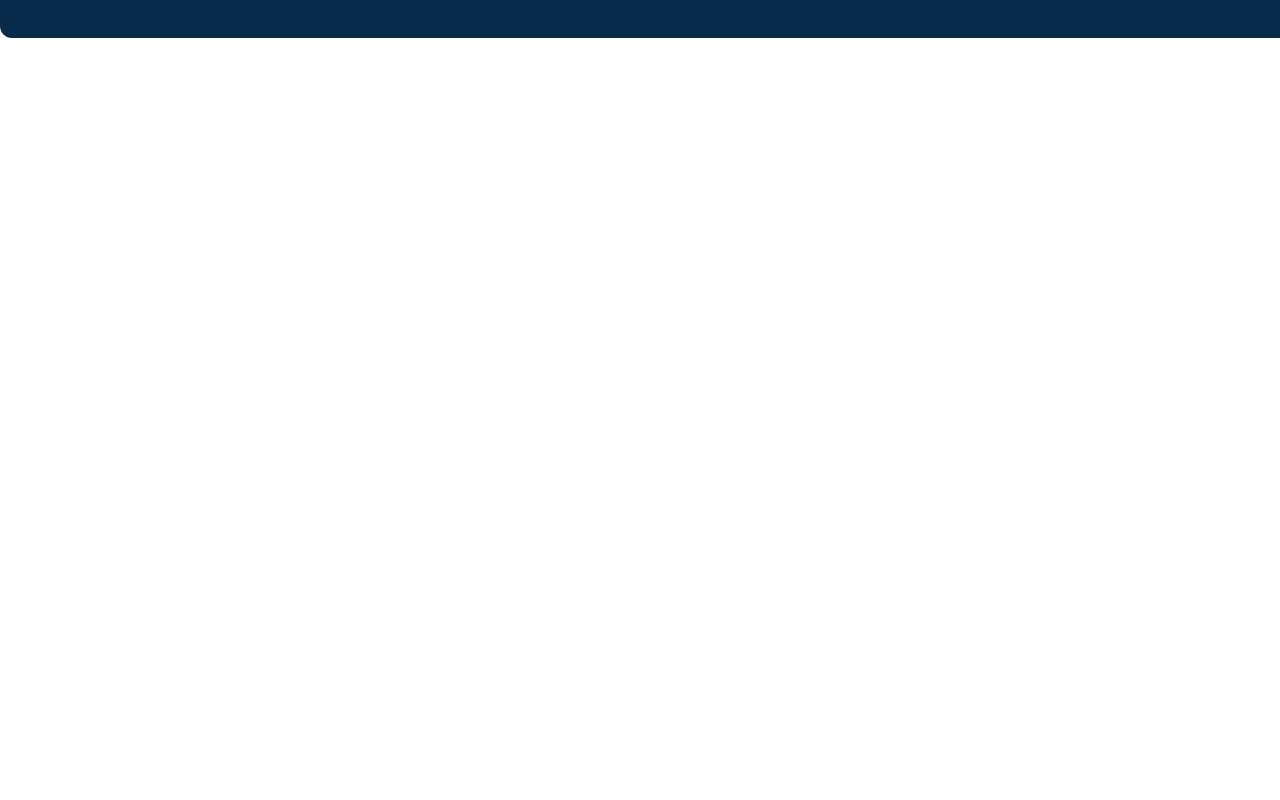
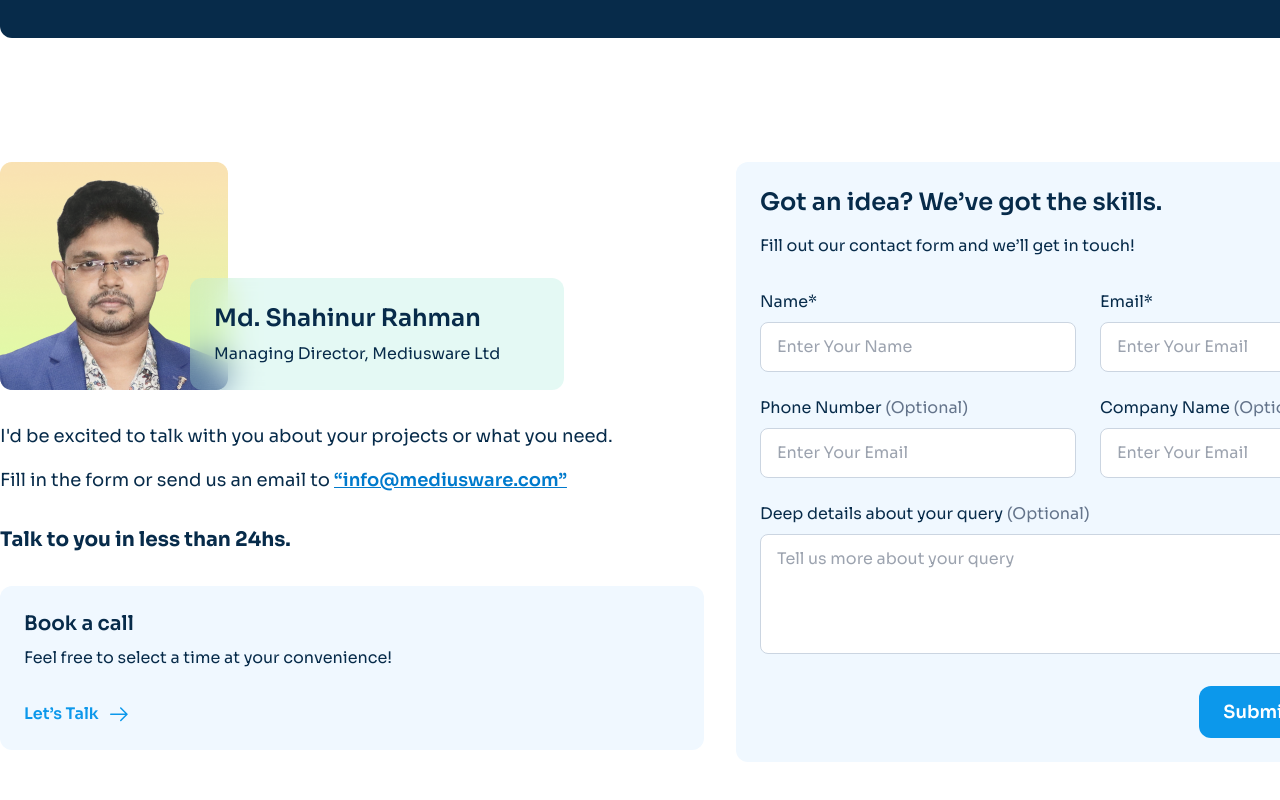
Before and after one commit to meherab-mhk/mediuswareTheme, a React (Vite) app: page / in a window 1280 px wide. Shown: the part 6726-7526 px from the top of the page. Before the commit the page ends 6888 px from the top, so only its background shows below. Built offline with nearby package versions, Linux system fonts and the light colour scheme.

Commit message:
inquiry section added

```diff
--- a/src/App.jsx
+++ b/src/App.jsx
@@ -2,6 +2,7 @@ import "./App.css";
 import AboutUs from "./components/AboutUs";
 import Achivement from "./components/Achivement";
 import Hero from "./components/Hero";
+import Inquiry from "./components/Inquiry";
 import Nav from "./components/Nav";
 import Newsletter from "./components/Newsletter";
 import Projects from "./components/Projects";
@@ -35,6 +36,7 @@ function App() {
         <Projects></Projects>
         <Achivement></Achivement>
         <Newsletter></Newsletter>
+        <Inquiry></Inquiry>
       </div>
     </>
   );
--- a/src/components/Achivement.jsx
+++ b/src/components/Achivement.jsx
@@ -10,7 +10,7 @@ const Achivement = () => {
           of whom have expressed nothing <br /> but positive feedback about our
           services. Take a moment to see for yourself.
         </p>
-        <div className="flex gap-6">
+        <div className="grid grid-cols-4 gap-6">
           <img className="" src="../../public/images/clutch.jpg" alt="" />
           <img
             className="rounded-lg"
--- /dev/null
+++ b/src/components/Inquiry.jsx
@@ -0,0 +1,137 @@
+import { GoArrowRight } from "react-icons/go";
+import { VscSend } from "react-icons/vsc";
+const Inquiry = () => {
+  return (
+    <div className="w-[1440px] mx-auto pb-[124px]">
+      <div className="grid grid-cols-2 gap-8">
+        <div className="col-span-1">
+          <div className="relative">
+            <img src="../../images/ceo-img.png" alt="" />
+            <div className="bg-[#A5EADA4D] p-6 rounded-xl absolute left-[27%] bottom-0 backdrop-blur-lg w-[374px]">
+              <h3 className="sora text-[#072B4A] text-2xl font-semibold mb-2">
+                Md. Shahinur Rahman
+              </h3>
+              <p className="sora text-[#072B4A] text-base font-normal">
+                Managing Director, Mediusware Ltd
+              </p>
+            </div>
+          </div>
+          <p className="sora text-[#072B4A] text-lg font-normal mt-8">
+            I'd be excited to talk with you about your projects or what you
+            need.
+          </p>
+          <p className="sora text-[#072B4A] text-lg font-normal mt-4">
+            Fill in the form or send us an email to{" "}
+            <span className="text-[#007ACC] underline font-semibold">
+              “info@mediusware.com”
+            </span>
+          </p>
+          <p className="sora text-[#072B4A] font-bold text-xl mt-8">
+            Talk to you in less than 24hs.
+          </p>
+          <div className="bg-[#F0F8FF] p-6 rounded-xl mt-8">
+            <h3 className="sora text-[#072B4A] text-xl font-semibold mb-2">
+              Book a call
+            </h3>
+            <p className="sora text-[#072B4A] text-base font-normal mb-8">
+              Feel free to select a time at your convenience!
+            </p>
+            <a className="flex items-center gap-2 sora text-[#0C98EB] text-base font-semibold">
+              Let’s Talk
+              <GoArrowRight className="text-2xl"></GoArrowRight>
+            </a>
+          </div>
+        </div>
+        <div className="col-span-1">
+          <div className="bg-[#F0F8FF] p-6 rounded-xl">
+            <h3 className="sora text-[#072B4A] text-2xl font-semibold mb-4">
+              Got an idea? We’ve got the skills.
+            </h3>
+            <p className="sora text-[#072B4A] tet-base font-normal mb-8">
+              Fill out our contact form and we’ll get in touch!
+            </p>
+            <div className="grid grid-cols-2 gap-6 mb-8">
+              <div className="flex flex-col">
+                <label
+                  htmlFor=""
+                  className="mb-2 sora font-normal text-[#072B4A]"
+                >
+                  Name*
+                </label>
+                <input
+                  type="text"
+                  placeholder="Enter Your Name"
+                  className="rounded-lg border border-[#CBD5E1] py-3 px-4 sora text-[#475569] text-base font-normal focus:outline-none"
+                />
+              </div>
+              <div className="flex flex-col">
+                <label
+                  htmlFor=""
+                  className="mb-2 sora font-normal text-[#072B4A]"
+                >
+                  Email*
+                </label>
+                <input
+                  type="text"
+                  placeholder="Enter Your Email"
+                  className="rounded-lg border border-[#CBD5E1] py-3 px-4 sora text-[#475569] text-base font-normal focus:outline-none"
+                />
+              </div>
+              <div className="flex flex-col">
+                <label
+                  htmlFor=""
+                  className="mb-2 sora font-normal text-[#072B4A]"
+                >
+                  Phone Number
+                  <span className="text-[#64748B]"> (Optional)</span>
+                </label>
+                <input
+                  type="text"
+                  placeholder="Enter Your Email"
+                  className="rounded-lg border border-[#CBD5E1] py-3 px-4 sora text-[#475569] text-base font-normal focus:outline-none"
+                />
+              </div>
+              <div className="flex flex-col">
+                <label
+                  htmlFor=""
+                  className="mb-2 sora font-normal text-[#072B4A]"
+                >
+                  Company Name
+                  <span className="text-[#64748B]"> (Optional)</span>
+                </label>
+                <input
+                  type="text"
+                  placeholder="Enter Your Email"
+                  className="rounded-lg border border-[#CBD5E1] py-3 px-4 sora text-[#475569] text-base font-normal focus:outline-none"
+                />
+              </div>
+              <div className="flex flex-col col-span-2">
+                <label
+                  htmlFor=""
+                  className="mb-2 sora font-normal text-[#072B4A]"
+                >
+                  Deep details about your query
+                  <span className="text-[#64748B]"> (Optional)</span>
+                </label>
+                <textarea
+                  name=""
+                  id=""
+                  placeholder="Tell us more about your query"
+                  className="h-[120px] rounded-lg border border-[#CBD5E1] py-3 px-4 sora text-[#475569] text-base font-normal focus:outline-none"
+                ></textarea>
+              </div>
+            </div>
+            <div className="flex justify-end">
+              <button className="flex items-center gap-2 rounded-xl py-3 px-6 bg-[#0C98EB] hover:bg-[#0C98EB] sora text-lg text-white font-semibold">
+                Submit Inquiry
+                <VscSend className="text-2xl"></VscSend>
+              </button>
+            </div>
+          </div>
+        </div>
+      </div>
+    </div>
+  );
+};
+
+export default Inquiry;
```
Also changed, not shown: public/images/ceo-img.png (added).
